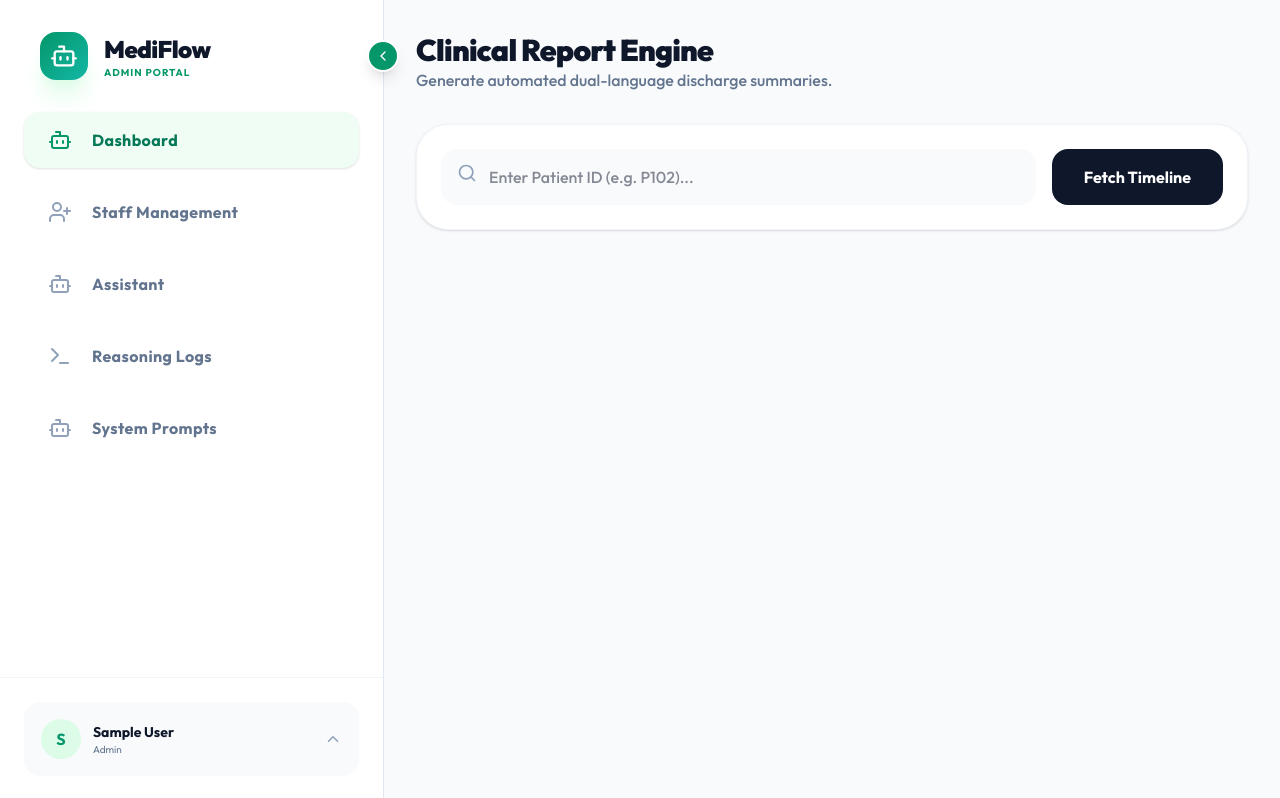
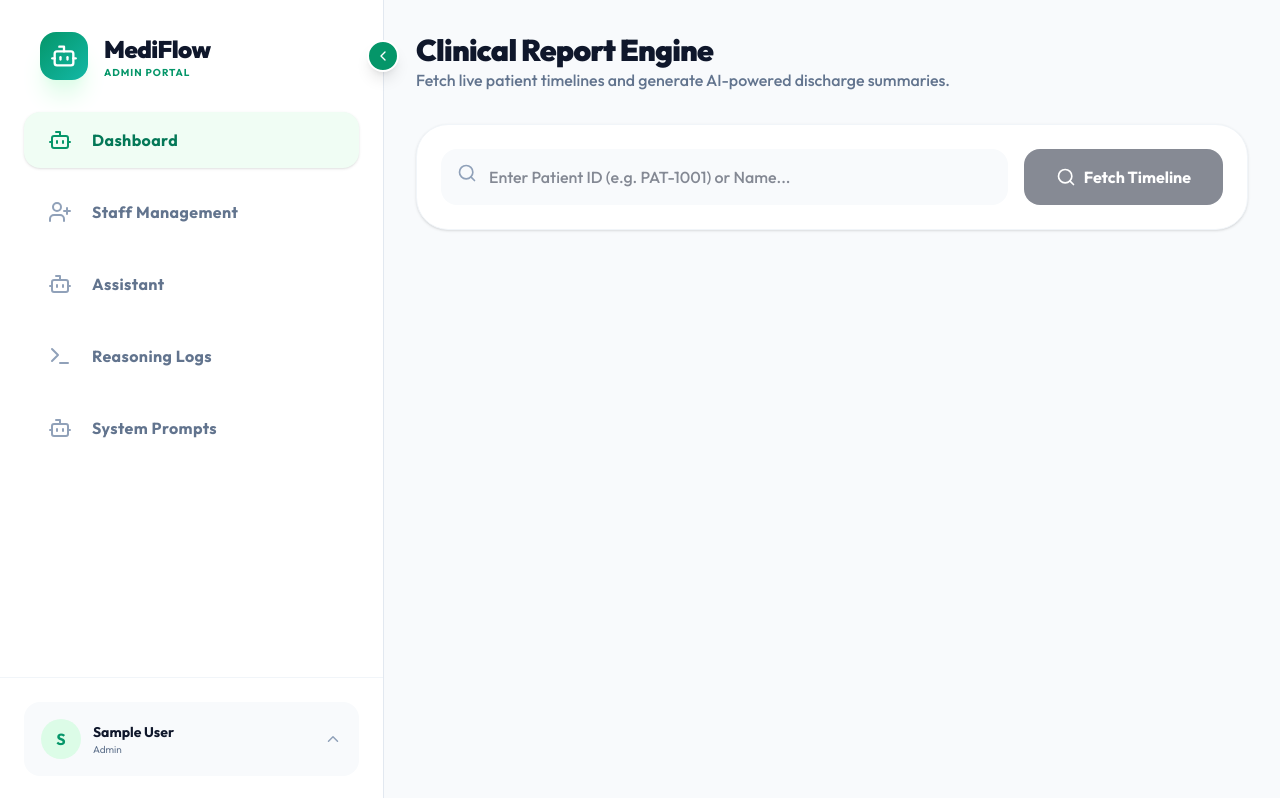
Before and after one commit to Sanasaifi786/MediFlow, a React (Vite) app in the folder frontend/: page /app/reports in a window 1280 px wide. Built offline with nearby package versions, Linux system fonts and the light colour scheme; sample sign-in values are in the browser's storage.

Commit message:
fix: Report.jsx now fetches real patient timeline from backend with loading spinner

```diff
--- a/frontend/src/pages/Report.jsx
+++ b/frontend/src/pages/Report.jsx
@@ -1,45 +1,108 @@
 import React, { useState } from 'react';
-import { Search, FileText, UserCircle, Activity, Download, Loader2, Sparkles, AlertCircle } from 'lucide-react';
+import { Search, FileText, UserCircle, Activity, Download, Loader2, Sparkles } from 'lucide-react';
 import api from '../api';
 
 const Report = () => {
   const [patientId, setPatientId] = useState('');
-  const [timeline, setTimeline] = useState([]);
+  const [patientData, setPatientData] = useState(null);   // { name, disease, events[] }
   const [summaries, setSummaries] = useState(null);
   const [loading, setLoading] = useState(false);
+  const [summaryLoading, setSummaryLoading] = useState(false);
+  const [error, setError] = useState('');
 
   const searchPatient = async (e) => {
     e.preventDefault();
-    if (!patientId) return;
+    if (!patientId.trim()) return;
+
     setLoading(true);
+    setError('');
+    setPatientData(null);
+    setSummaries(null);
 
-    // Simulate timeline fetch
-    setTimeout(() => {
-      setTimeline([
-        { id: 1, type: 'Admission', details: 'Patient admitted with severe viral fever.', time: '10:00 AM' },
-        { id: 2, type: 'Diagnosis', details: 'Dengue NS1 positive. Platelate count: 90k.', time: '02:30 PM' },
-        { id: 3, type: 'Treatment', details: 'Started IV fluids and monitoring.', time: '04:00 PM' },
-      ]);
+    try {
+      // Fetch patient by patient_id, name, or mongo ObjectId via the discharge endpoint
+      // First look up the patient directly from /patients
+      const patientsRes = await api.get('/patients');
+      const allPatients = patientsRes.data.patients || [];
+
+      // Match by patient_id string or name
+      const match = allPatients.find(
+        (p) =>
+          p.patient_id?.toLowerCase() === patientId.toLowerCase() ||
+          p.name?.toLowerCase() === patientId.toLowerCase() ||
+          p._id === patientId
+      );
+
+      if (!match) {
+        setError(`No patient found for "${patientId}". Try PAT-1001, PAT-1002, or a patient name.`);
+        return;
+      }
+
+      // Fetch patient events from nurse events — using brain's discharge timeline approach
+      // The dischargeAgent/timelineExtractionTool already supports patient_id lookups
+      const dischargeRes = await api.post('/discharge/generate', { patientId: match.patient_id || match._id });
+      const data = dischargeRes.data;
+
+      // Build timeline from real events if returned, else from patient data
+      const events = (data.events || []).map((ev, idx) => ({
+        id: idx + 1,
+        type: ev.type ? ev.type.charAt(0).toUpperCase() + ev.type.slice(1) : 'Event',
+        details: ev.details,
+        time: new Date(ev.timestamp).toLocaleString()
+      }));
+
+      // If no events array in response, build a minimal timeline from patient info
+      const timeline = events.length > 0 ? events : [
+        {
+          id: 1,
+          type: 'Admission',
+          details: `Patient ${match.name} admitted. Diagnosis: ${match.disease}.`,
+          time: new Date(match.createdAt).toLocaleString()
+        }
+      ];
+
+      setPatientData({
+        name: match.name,
+        disease: match.disease,
+        patient_id: match.patient_id,
+        timeline,
+        dischargeResult: data
+      });
+
+      // If discharge already returned summaries, pre-populate
+      if (data?.summaries?.clinicalSummary) {
+        setSummaries({
+          doctor: data.summaries.clinicalSummary,
+          patient: data.summaries.patientSummary
+        });
+      }
+
+    } catch (err) {
+      console.error(err);
+      setError('Failed to retrieve patient data. Please check the Patient ID and try again.');
+    } finally {
       setLoading(false);
-    }, 1000);
-    setSummaries(null);
+    }
   };
 
   const generateSummary = async () => {
-    setLoading(true);
+    setSummaryLoading(true);
     try {
-      const res = await api.post('/discharge/generate', { patientId: patientId });
+      const res = await api.post('/discharge/generate', {
+        patientId: patientData?.patient_id || patientId
+      });
       setSummaries({
-        doctor: res.data.summaries.clinicalSummary,
-        patient: res.data.summaries.patientSummary
+        doctor: res.data.summaries?.clinicalSummary || 'No clinical summary returned.',
+        patient: res.data.summaries?.patientSummary || 'No patient summary returned.'
       });
     } catch (err) {
+      console.error(err);
       setSummaries({
-        doctor: "Clinical Summary: Patient diagnosed with Dengue fever. Treated with IV fluids. Vitals stable. Platelates rising. Discharge recommended.",
-        patient: "You had Dengue fever. We gave you fluids and monitored your blood. You are better now and can go home. Drink plenty of water."
+        doctor: 'Failed to generate clinical summary. Please try again.',
+        patient: 'Failed to generate patient summary.'
       });
     } finally {
-      setLoading(false);
+      setSummaryLoading(false);
     }
   };
 
@@ -47,40 +110,63 @@ const Report = () => {
     <div className="space-y-8 animate-in fade-in duration-700">
       <header>
         <h1 className="text-3xl font-black text-slate-900 tracking-tight">Clinical Report Engine</h1>
-        <p className="text-slate-500 font-medium">Generate automated dual-language discharge summaries.</p>
+        <p className="text-slate-500 font-medium">Fetch live patient timelines and generate AI-powered discharge summaries.</p>
       </header>
 
       {/* Patient Search */}
-      <div className="bg-white rounded-[2rem] p-6 shadow-sm border border-slate-100 flex flex-col md:flex-row gap-4 items-center">
+      <form onSubmit={searchPatient} className="bg-white rounded-[2rem] p-6 shadow-sm border border-slate-100 flex flex-col md:flex-row gap-4 items-center">
         <div className="relative flex-1 w-full">
           <Search className="absolute left-4 top-3.5 text-slate-400" size={20} />
           <input
             type="text"
-            placeholder="Enter Patient ID (e.g. P102)..."
+            placeholder="Enter Patient ID (e.g. PAT-1001) or Name..."
             className="w-full pl-12 p-4 bg-slate-50 rounded-2xl border-none outline-none focus:ring-2 focus:ring-brand-500 transition-all font-medium"
             value={patientId}
             onChange={(e) => setPatientId(e.target.value)}
           />
         </div>
         <button
-          onClick={searchPatient}
-          className="w-full md:w-auto bg-slate-900 text-white px-8 py-4 rounded-2xl font-bold hover:bg-slate-800 transition-all"
+          type="submit"
+          disabled={loading || !patientId.trim()}
+          className="w-full md:w-auto bg-slate-900 text-white px-8 py-4 rounded-2xl font-bold hover:bg-slate-800 transition-all flex items-center justify-center gap-2 disabled:opacity-50"
         >
-          Fetch Timeline
+          {loading ? <Loader2 className="animate-spin" size={20} /> : <Search size={20} />}
+          {loading ? 'Fetching...' : 'Fetch Timeline'}
         </button>
+      </form>
+
+      {/* Error state */}
+      {error && (
+        <div className="bg-rose-50 border border-rose-100 text-rose-700 font-bold text-sm px-6 py-4 rounded-2xl animate-in slide-in-from-top-2">
+          {error}
         </div>
+      )}
 
-      {timeline.length > 0 && (
-        <div className="grid grid-cols-1 lg:grid-cols-12 gap-8 items-start">
+      {/* Loading spinner */}
+      {loading && (
+        <div className="flex flex-col items-center justify-center py-20 gap-4 text-slate-400">
+          <Loader2 className="animate-spin text-brand-600" size={48} />
+          <p className="font-bold text-base tracking-wide">Retrieving patient timeline...</p>
+        </div>
+      )}
+
+      {/* Timeline + Summaries */}
+      {!loading && patientData && (
+        <div className="grid grid-cols-1 lg:grid-cols-12 gap-8 items-start animate-in fade-in duration-500">
           {/* Timeline View */}
           <div className="lg:col-span-5 bg-white rounded-[2rem] p-8 border border-slate-100 shadow-sm">
-            <div className="flex items-center justify-between mb-8">
-              <h3 className="font-bold text-slate-900 text-lg">Case Timeline</h3>
+            <div className="flex items-center justify-between mb-2">
+              <div>
+                <h3 className="font-black text-slate-900 text-lg">{patientData.name}</h3>
+                <p className="text-xs text-slate-400 font-bold uppercase tracking-wider">{patientData.patient_id} · {patientData.disease}</p>
+              </div>
               <Activity className="text-brand-500" size={20} />
             </div>
 
+            <div className="h-px bg-slate-100 my-6" />
+
             <div className="relative border-l-2 border-slate-100 ml-4 space-y-8">
-              {timeline.map((event) => (
+              {patientData.timeline.map((event) => (
                 <div key={event.id} className="relative pl-8">
                   <div className="absolute -left-[11px] top-1 w-5 h-5 bg-white rounded-full border-4 border-brand-500"></div>
                   <h4 className="text-sm font-bold text-slate-800">{event.type}</h4>
@@ -94,17 +180,24 @@ const Report = () => {
 
             <button
               onClick={generateSummary}
-              disabled={loading}
+              disabled={summaryLoading}
               className="w-full mt-10 py-4 bg-gradient-to-r from-brand-600 to-indigo-600 text-white font-bold rounded-2xl shadow-lg shadow-brand-100 flex items-center justify-center gap-3 hover:scale-[1.02] active:scale-[0.98] transition-all disabled:opacity-50"
             >
-              {loading ? <Loader2 className="animate-spin" size={20} /> : <Sparkles size={20} />}
-              Generate Summaries
+              {summaryLoading ? <Loader2 className="animate-spin" size={20} /> : <Sparkles size={20} />}
+              {summaryLoading ? 'Generating...' : 'Generate Summaries'}
             </button>
           </div>
 
           {/* Summaries Area */}
           <div className="lg:col-span-7">
-            {summaries ? (
+            {summaryLoading && (
+              <div className="flex flex-col items-center justify-center min-h-[400px] gap-4 text-slate-400">
+                <Loader2 className="animate-spin text-brand-600" size={48} />
+                <p className="font-bold text-base">AI is generating summaries...</p>
+              </div>
+            )}
+
+            {!summaryLoading && summaries ? (
               <div className="space-y-6 animate-in zoom-in-95 duration-500">
                 <div className="bg-slate-900 rounded-[2.5rem] p-10 text-white relative overflow-hidden shadow-2xl">
                   <div className="absolute top-0 right-0 p-8 opacity-10">
@@ -136,12 +229,12 @@ const Report = () => {
                   </p>
                 </div>
               </div>
-            ) : (
+            ) : !summaryLoading && (
               <div className="h-full bg-slate-50/50 rounded-[2.5rem] border-2 border-dashed border-slate-200 flex flex-col items-center justify-center p-20 text-center min-h-[400px]">
                 <FileText size={64} className="text-slate-200 mb-4" />
                 <h4 className="font-bold text-slate-400 mb-2">Awaiting Generation</h4>
                 <p className="text-slate-400 text-sm max-w-xs mx-auto">
-                  Fetch a patient case and click generate to see the AI summaries here.
+                  Click "Generate Summaries" to create AI-powered discharge notes for this patient.
                 </p>
               </div>
             )}
```
Lines whose indentation alone changed are shown as unchanged.
